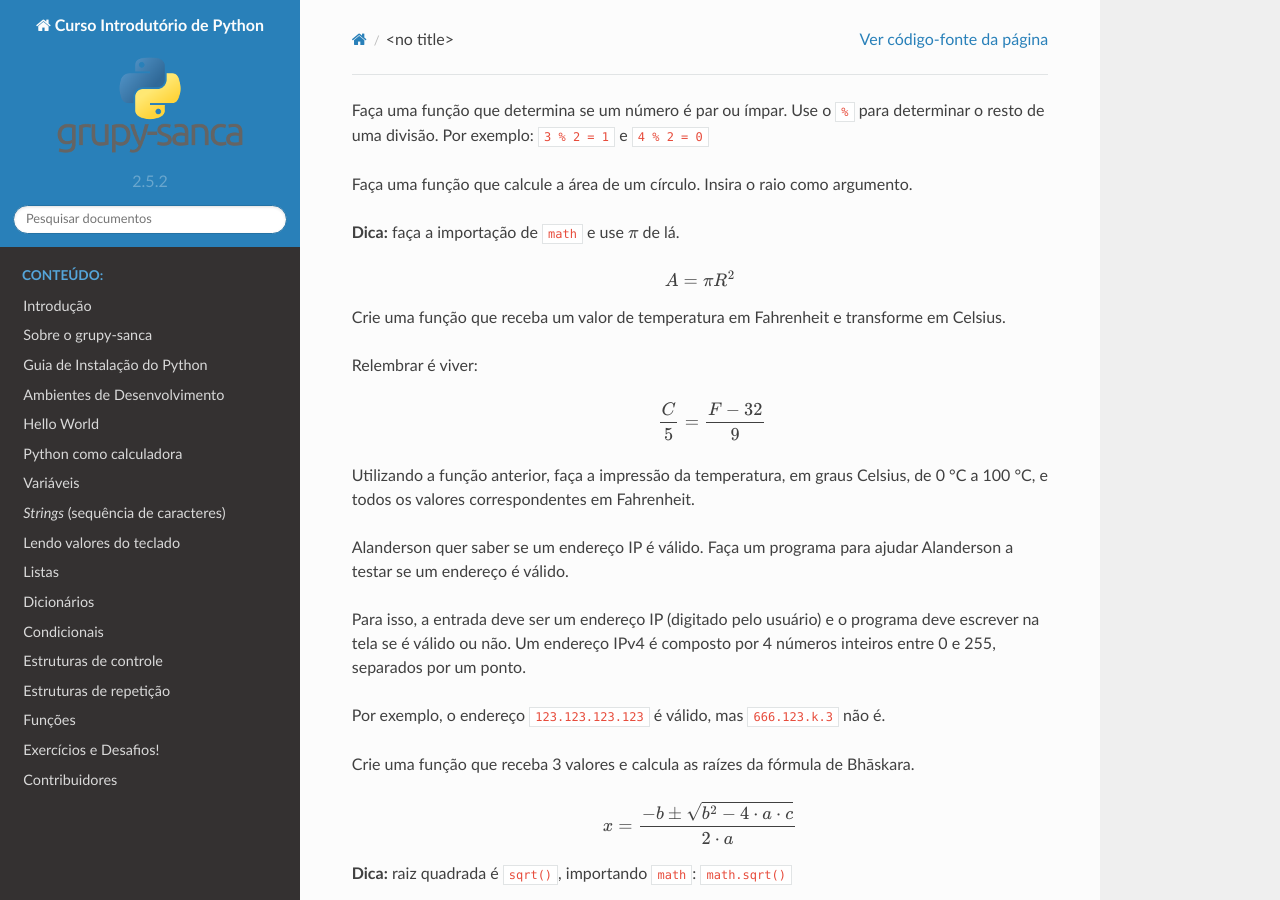
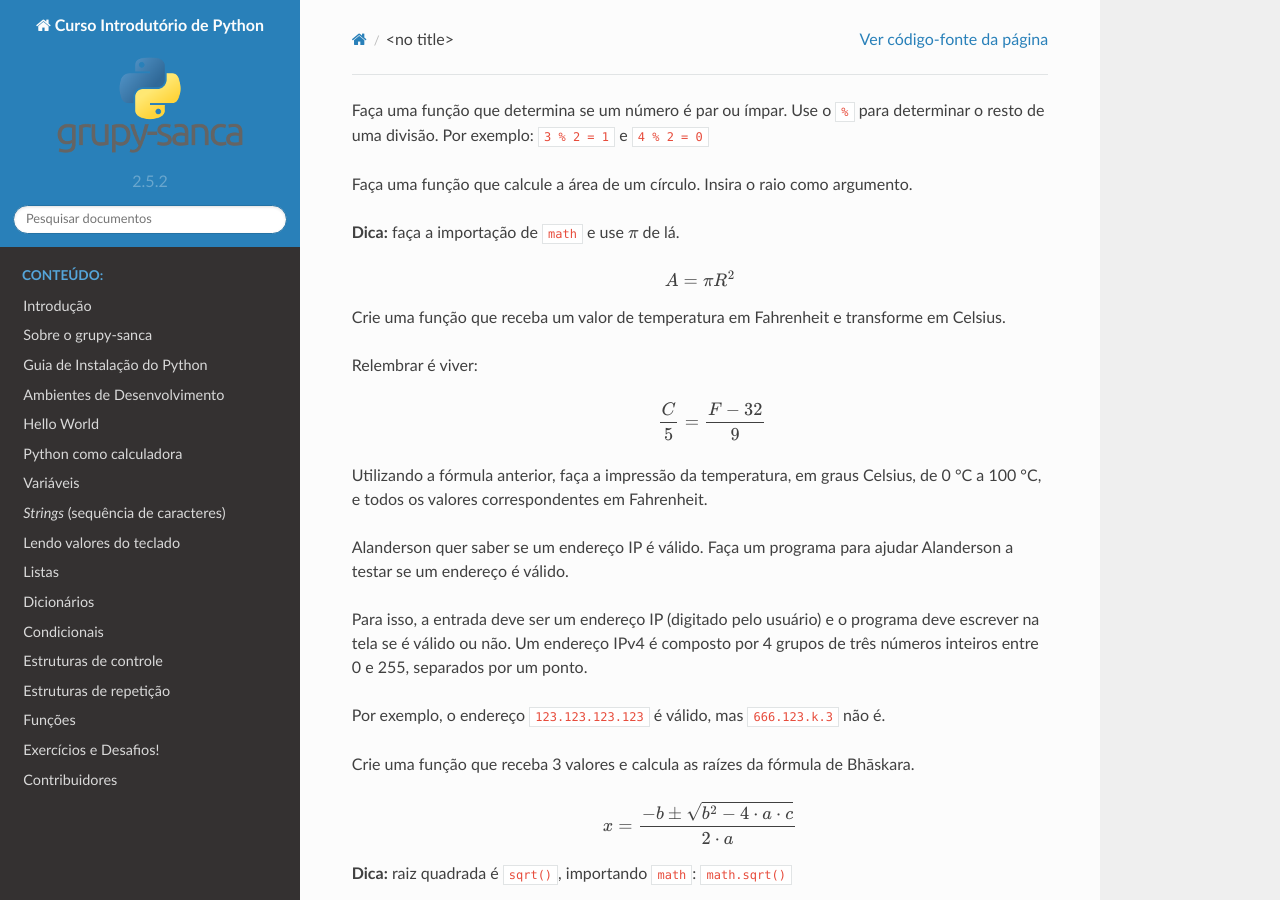
Before and after one commit to grupy-sanca/curso-python, a Sphinx documentation site: the page built from source/exercicios_funcoes.rst, in a window 1280 px wide and 900 px high. Built offline with Sphinx 7.4.7 and the Read the Docs theme 2.0.0, drawn with Linux system fonts in a browser that asks for light colours.

Commit message:
ajustado enunciado exercicios

```diff
--- a/source/exercicios_funcoes.rst
+++ b/source/exercicios_funcoes.rst
@@ -21,14 +21,14 @@
 
                 \frac{C}{5} = \frac{F - 32}{9}
 
-#. Utilizando a função anterior, faça a impressão da temperatura, em graus Celsius, de 0 °C  a 100 °C, e todos os valores correspondentes em Fahrenheit.
+#. Utilizando a fórmula anterior, faça a impressão da temperatura, em graus Celsius, de 0 °C  a 100 °C, e todos os valores correspondentes em Fahrenheit.
 
 #. Alanderson quer saber se um endereço IP é válido. Faça um programa para
    ajudar Alanderson a testar se um endereço é válido.
 
    Para isso, a entrada deve ser um endereço IP (digitado pelo usuário) e o
    programa deve escrever na tela se é válido ou não. Um endereço IPv4 é
-   composto por 4 números inteiros entre 0 e 255, separados por um ponto.
+   composto por 4 grupos de três números inteiros entre 0 e 255, separados por um ponto.
 
    Por exemplo, o endereço ``123.123.123.123`` é válido, mas ``666.123.k.3``
    não é.
```
